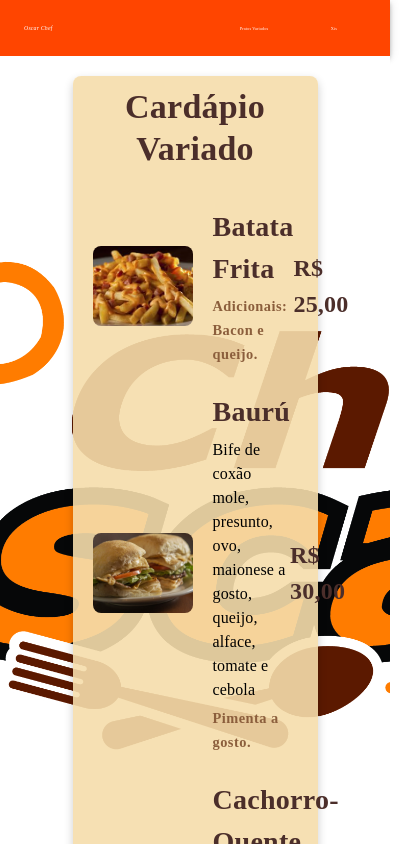
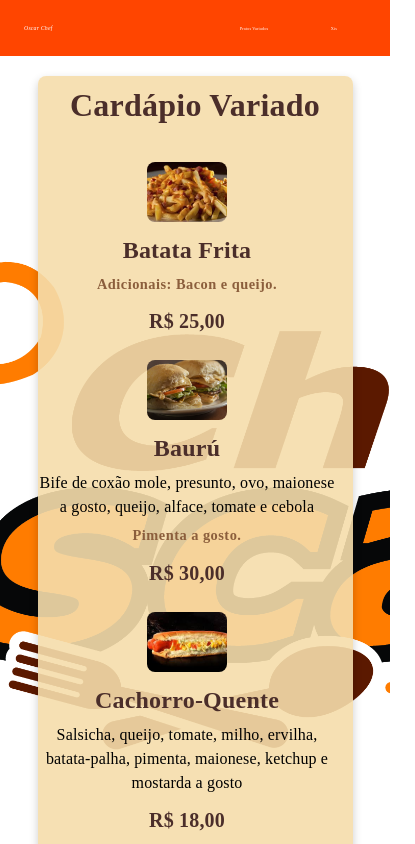
Before and after one commit to PatrickAngrezani/chef-oscar-website, a React (Create React App) app: page /pratos-variados in a window 390 px wide. Shown: the top 844 px of the page, 415 px wide, since content can reach past the window. Built offline with nearby package versions, Linux system fonts and the light colour scheme.

Commit message:
feat: varied food screen responsive

```diff
--- a/src/components/VariedFoodsSection.tsx
+++ b/src/components/VariedFoodsSection.tsx
@@ -73,7 +73,8 @@ const VariedFoods: Food[] = [
   },
   {
     name: "Parmegiana",
-    description: "Filé empanado, molho vermelho, presunto, queijo muçarela e parmesão",
+    description:
+      "Filé empanado, molho vermelho, presunto, queijo muçarela e parmesão",
     image: parmegianaImg,
     price: "R$ 30,00",
   },
@@ -112,7 +113,7 @@ const VariedFoodsSection = () => {
           borderRadius: "8px",
           paddingTop: "10px",
           paddingBottom: "10px",
-          width: "70%",
+          width: { xs: "90%", sm: "80%", md: "70%" },
           maxWidth: "800px",
           margin: "auto",
           marginBottom: "20px",
@@ -127,9 +128,10 @@ const VariedFoodsSection = () => {
             color: "#4B2E2A",
             fontWeight: "bold",
             marginBottom: "20px",
+            fontSize: { xs: "2rem", sm: "2.5rem", md: "3rem" },
           }}
         >
-          Cardápio Variado{" "}
+          Cardápio Variado
         </Typography>
 
         <List>
@@ -140,6 +142,7 @@ const VariedFoodsSection = () => {
                 paddingLeft: 0,
                 display: "flex",
                 alignItems: "center",
+                flexDirection: { xs: "column", sm: "row" },
                 marginBottom: 1,
               }}
             >
@@ -148,22 +151,30 @@ const VariedFoodsSection = () => {
                 src={food.image}
                 alt={food.name}
                 sx={{
-                  marginLeft: "20px",
-                  width: "100px",
-                  height: "80px",
+                  marginLeft: { xs: 0, sm: "20px" },
+                  marginBottom: { xs: "10px", sm: 0 },
+                  width: { xs: "80px", sm: "100px" },
+                  height: { xs: "60px", sm: "80px" },
                   objectFit: "cover",
                   borderRadius: "8px",
-                  marginRight: "20px",
+                  marginRight: { sm: "20px" },
                   flexShrink: 0,
                 }}
               />
-              <Box sx={{ flex: 1, display: "flex", flexDirection: "column" }}>
+              <Box
+                sx={{
+                  flex: 1,
+                  display: "flex",
+                  flexDirection: "column",
+                  textAlign: { xs: "center", sm: "left" },
+                }}
+              >
                 <Typography
                   sx={{
                     color: "#4B2E2A",
                     fontWeight: "bold",
                     fontFamily: "Tangerine",
-                    fontSize: "1.75rem",
+                    fontSize: { xs: "1.5rem", sm: "1.75rem" },
                   }}
                 >
                   {food.name}
@@ -173,7 +184,7 @@ const VariedFoodsSection = () => {
                     sx={{
                       color: "black",
                       fontFamily: "Tangerine",
-                      fontSize: "1.00rem",
+                      fontSize: "1rem",
                       marginTop: "5px",
                     }}
                   >
@@ -186,7 +197,7 @@ const VariedFoodsSection = () => {
                     sx={{
                       color: "#8B5E3C",
                       fontFamily: "Tangerine",
-                      fontSize: "0.90rem",
+                      fontSize: "0.9rem",
                       fontWeight: "bold",
                       marginTop: "5px",
                     }}
@@ -200,8 +211,9 @@ const VariedFoodsSection = () => {
                   color: "#4B2E2A",
                   fontWeight: "bold",
                   fontFamily: "Tangerine",
-                  fontSize: "1.5rem",
-                  marginRight: "20px",
+                  fontSize: { xs: "1.25rem", sm: "1.5rem" },
+                  marginTop: { xs: "10px", sm: 0 },
+                  marginRight: { sm: "20px" },
                 }}
               >
                 {food.price}
```
